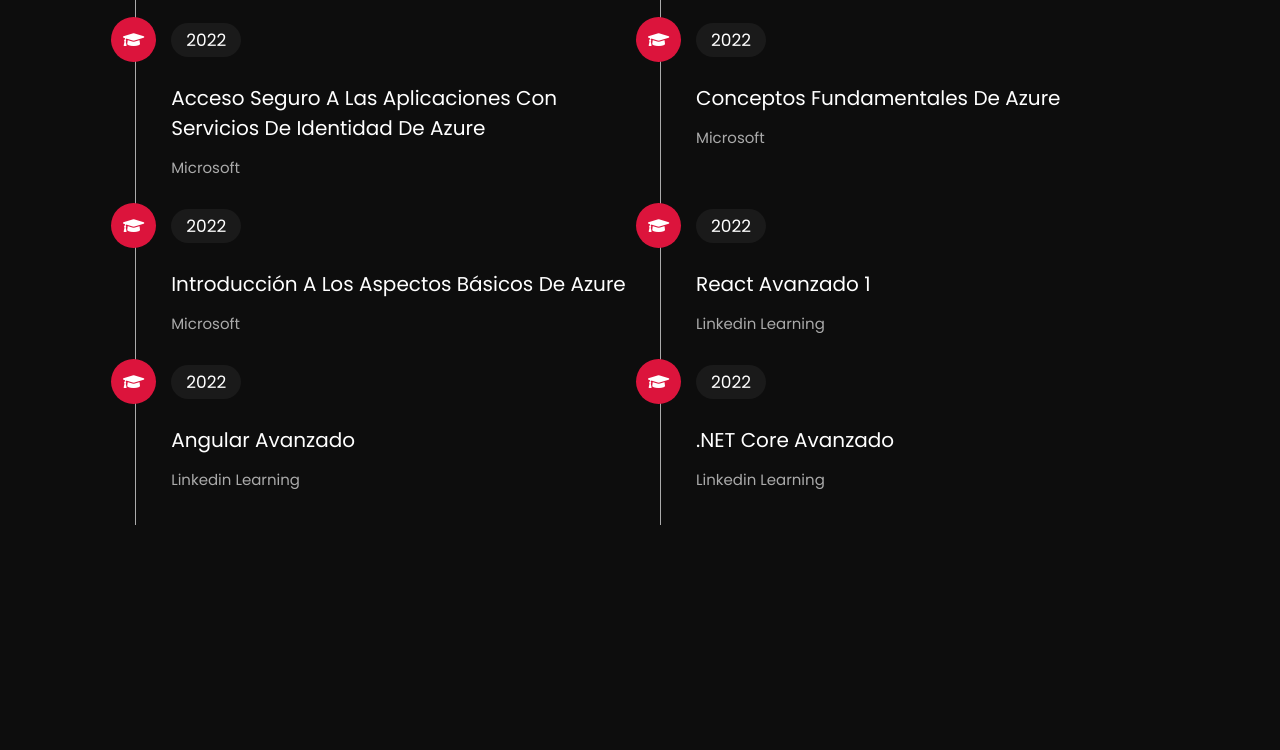
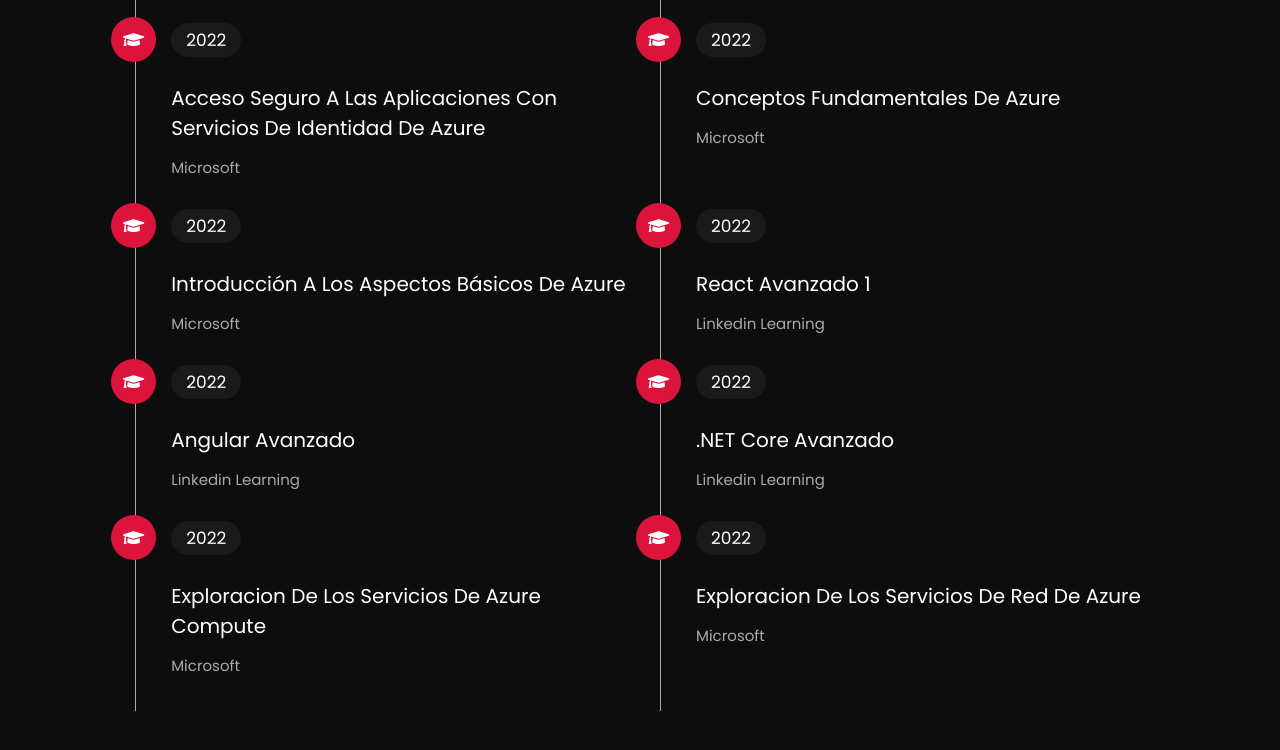
Before and after one commit to ProgrammingDR/Portafolio-1, a plain HTML site: page about.html in a window 1280 px wide. Shown: the part 3261-4011 px from the top of the page. Before the commit the page ends 3901 px from the top, so only its background shows below. Drawn offline with Linux system fonts and the light colour scheme.

Commit message:
Add course

```diff
--- a/about.html
+++ b/about.html
@@ -339,6 +339,20 @@
                 <p>Linkedin Learning</p>
             </div>
 
+            <div class="box">
+                <i class="fas fa-graduation-cap"></i>
+                <span>2022</span>
+                <h3>Exploracion de los servicios de Azure Compute</h3>
+                <p>Microsoft</p>
+            </div>
+
+            <div class="box">
+                <i class="fas fa-graduation-cap"></i>
+                <span>2022</span>
+                <h3>Exploracion de los servicios de red de Azure</h3>
+                <p>Microsoft</p>
+            </div>
+
         </div>
 
     </section>
```
